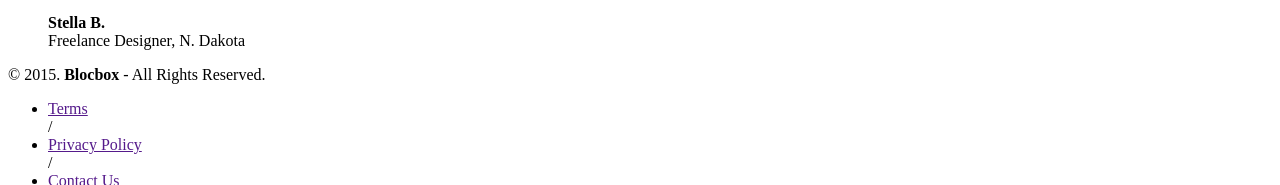
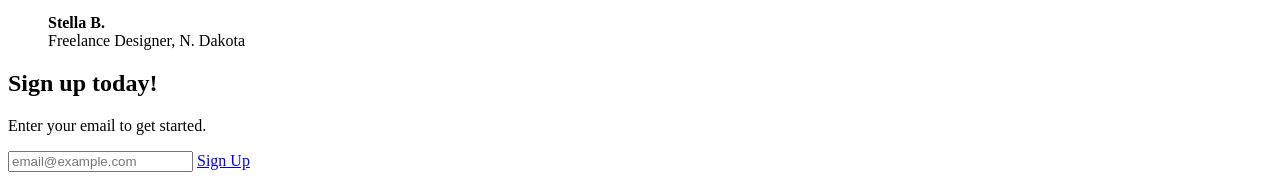
Before and after one commit to mahannay/blocbox, a plain HTML site: page index.html in a window 1280 px wide. Shown: the part 3326-3511 px from the top of the page. Drawn offline with Linux system fonts and the light colour scheme.

Commit message:
Homepage HTML really completed

```diff
--- a/index.html
+++ b/index.html
@@ -128,6 +128,14 @@
   </li>
   </ul>
  </section>
+ <section class="signup">
+   <div class="container">
+     <h2>Sign up today!</h2>
+     <p>Enter your email to get started.</p>
+     <input type="text" id="email-entry" placeholder="email@example.com"></input>
+     <a href="signup.html" class="btn">Sign Up</a>
+   </div>
+ </section>
  <footer>
 <div class="container footer-nav-block">
  <div class="left-footer-block one-third">
```
